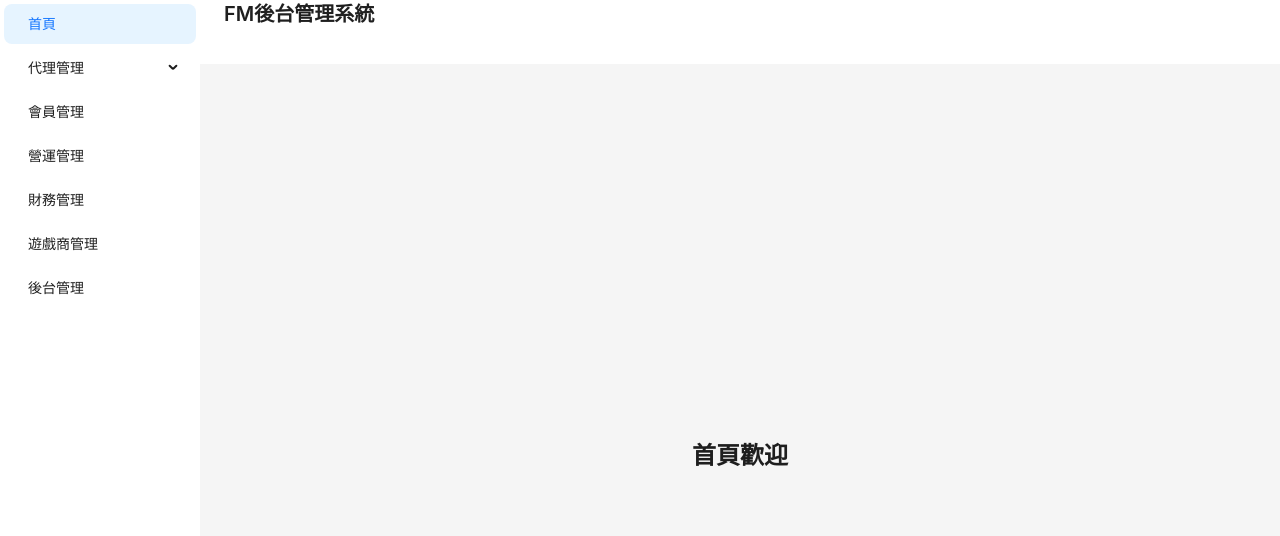
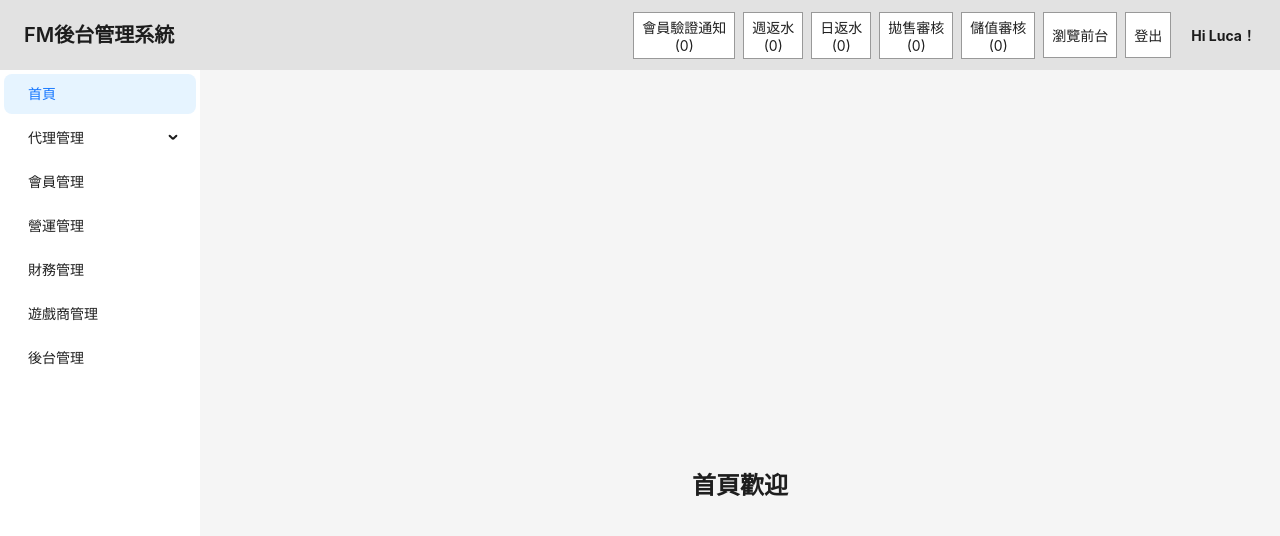
Before and after one commit to x7368907/fm-, a React (Vite) app: page / in a window 1280 px wide. Both pictures are taken after typing "name@example.com", "Sample123" into the empty fields and a click on the button "登入". Shown: the top 536 px of the page. Built offline with nearby package versions, Linux system fonts and the light colour scheme.

Commit message:
header欄位調整

```diff
--- a/src/App.tsx
+++ b/src/App.tsx
@@ -2,6 +2,7 @@
 import { BrowserRouter, Routes, Route, Navigate } from 'react-router-dom'
 import Login from './pages/Login'
 import { useAuthStore } from './store/auth'
+import { useEffect } from 'react'
 import AdminLayout from './layouts/AdminLayout'
 import Home from './pages/Home'
 // 代理管理-start
@@ -14,21 +15,23 @@ import ProfitManagement from './pages/AgentList/ProfitManagement'
 
 export default function App() {
   const isLoggedIn = useAuthStore((state) => state.isLoggedIn)
+  const initializeAuth = useAuthStore((state) => state.initializeAuth)
+
+  useEffect(() => {
+    initializeAuth()
+  }, [])
 
   return (
     <BrowserRouter>
       <Routes>
-        {/* 未登入者導向登入頁 */}
         <Route
           path="/"
           element={isLoggedIn ? <Navigate to="/home" /> : <Login />}
         />
 
-        {/* 登入者使用 AdminLayout 包住後台所有頁面 */}
         {isLoggedIn && (
           <Route path="/home" element={<AdminLayout />}>
-            <Route index element={<Home />} /> {/* /home 預設頁面 */}
-            {/* 代理管理 */}
+            <Route index element={<Home />} />
             <Route path="agent">
               <Route path="commission" element={<AgentCommission />} />
               <Route path="list" element={<AgentList />} />
--- a/src/api/auth.ts
+++ b/src/api/auth.ts
@@ -1,11 +1,23 @@
-import instance from "./axios";
+import instance from './axios'
 
 export const login = async (email: string, password: string) => {
-    const response = await instance.post('/login', { email, password });
-    return response.data;
+  const response = await instance.post('/login', { email, password })
+
+  const { token, user } = response.data
+
+  // ✅ 儲存到 localStorage，確保重新整理後不會丟失登入狀態
+  localStorage.setItem('token', token)
+  localStorage.setItem('user', JSON.stringify(user))
+
+  return response.data
 }
 
 export const logout = async () => {
-    const response = await instance.post('/logout');
-    return response.data;
+  const response = await instance.post('/logout')
+
+  // ✅ 清除 localStorage 的登入資訊
+  localStorage.removeItem('token')
+  localStorage.removeItem('user')
+
+  return response.data
 }
--- a/src/index.css
+++ b/src/index.css
@@ -18,3 +18,8 @@ ol {
   margin: 0;
   padding: 0;
 }
+.ant-layout-header {
+  line-height: normal !important;
+  display: flex;
+  align-items: center;
+}
--- a/src/layouts/AdminLayout.tsx
+++ b/src/layouts/AdminLayout.tsx
@@ -88,11 +88,11 @@ export default function AdminLayout() {
     })
     if (current) setOpenKeys([current.key])
   }, [location.pathname])
+
   const handleClick = (e: any) => {
     const flatMenu = menuItems.flatMap((item) => item.children || [item])
     const target = flatMenu.find((i) => i.key === e.key)
 
-    // 如果是點到父層選單，直接導航到它的 path（預設第一個子選單）
     if (!target) {
       const parent = menuItems.find((item) => item.key === e.key)
       if (parent?.path) navigate(parent.path)
@@ -103,6 +103,46 @@ export default function AdminLayout() {
 
   return (
     <Layout style={{ minHeight: '100vh' }}>
+      {/* Header 改在這邊！ */}
+      <Header
+        style={{
+          background: '#e2e2e2',
+          padding: '0 24px',
+          display: 'flex',
+          justifyContent: 'space-between',
+          alignItems: 'center',
+          height: 70,
+        }}
+      >
+        <Title level={4} style={{ margin: 0 }}>
+          FM後台管理系統
+        </Title>
+
+        <div style={{ display: 'flex', alignItems: 'center', gap: 8 }}>
+          {['會員驗證通知', '週返水', '日返水', '拋售審核', '儲值審核'].map(
+            (label) => (
+              <div
+                key={label}
+                className="border border-[#999] bg-white px-2 py-1 text-center"
+              >
+                {label}
+                <br />
+                (0)
+              </div>
+            )
+          )}
+          <button className="cursor-pointer border border-[#999] bg-white px-2 py-3 text-center">
+            <span>瀏覽前台</span>
+          </button>
+          <button className="cursor-pointer border border-[#999] bg-white px-2 py-3 text-center">
+            登出
+          </button>
+          <strong style={{ marginLeft: 12 }}>Hi Luca！</strong>
+        </div>
+      </Header>
+
+      {/* 下層 Layout 包含左側選單與主內容 */}
+      <Layout>
         <Sider width={200} theme="light">
           <Menu
             mode="inline"
@@ -126,13 +166,7 @@ export default function AdminLayout() {
           </Menu>
         </Sider>
 
-      <Layout>
-        <Header style={{ background: '#fff', padding: '0 24px' }}>
-          <Title level={4} style={{ margin: 0 }}>
-            FM後台管理系統
-          </Title>
-        </Header>
-        <Content style={{ margin: '16px' }}>
+        <Content style={{ margin: '16px', padding: '24px' }}>
           <Outlet />
         </Content>
       </Layout>
--- a/src/store/auth.ts
+++ b/src/store/auth.ts
@@ -6,12 +6,34 @@ interface AuthState {
   password: string
   setLoginUser: (username: string, password: string) => void
   setLogoutUser: () => void
+  initializeAuth: () => void
 }
 
 export const useAuthStore = create<AuthState>((set) => ({
   isLoggedIn: false,
   username: '',
   password: '',
-    setLoginUser: (username, password) => set({ isLoggedIn: true, username, password }),
-    setLogoutUser: () => set({ isLoggedIn: false, username: '', password: '' }),
+
+  setLoginUser: (username, password) => {
+    localStorage.setItem('isLoggedIn', 'true')
+    localStorage.setItem('username', username)
+    localStorage.setItem('password', password)
+    set({ isLoggedIn: true, username, password })
+  },
+
+  setLogoutUser: () => {
+    localStorage.removeItem('isLoggedIn')
+    localStorage.removeItem('username')
+    localStorage.removeItem('password')
+    set({ isLoggedIn: false, username: '', password: '' })
+  },
+
+  initializeAuth: () => {
+    const isLoggedIn = localStorage.getItem('isLoggedIn') === 'true'
+    const username = localStorage.getItem('username') || ''
+    const password = localStorage.getItem('password') || ''
+    if (isLoggedIn && username && password) {
+      set({ isLoggedIn: true, username, password })
+    }
+  },
 }))
```
Lines whose indentation alone changed are shown as unchanged.
